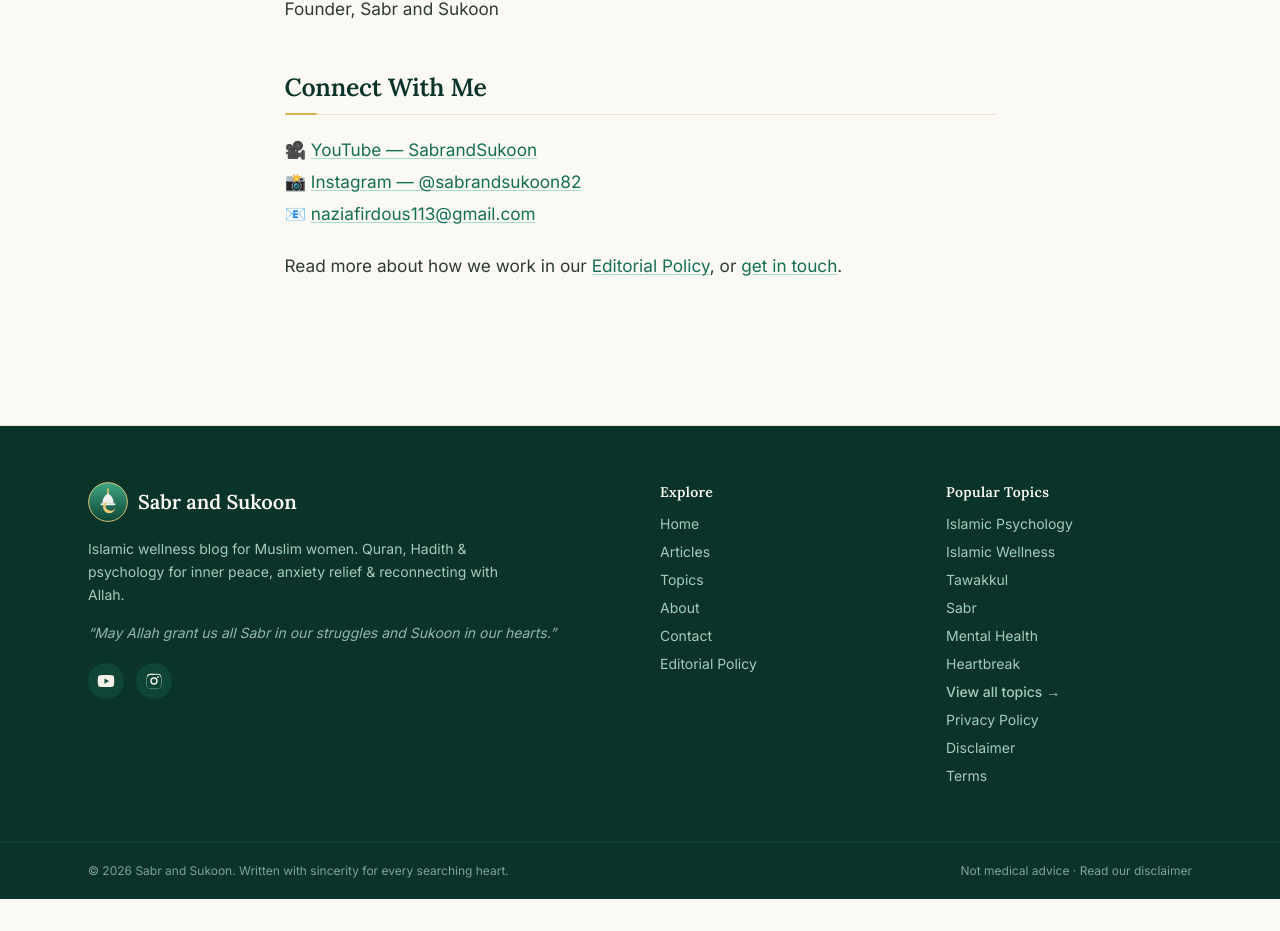
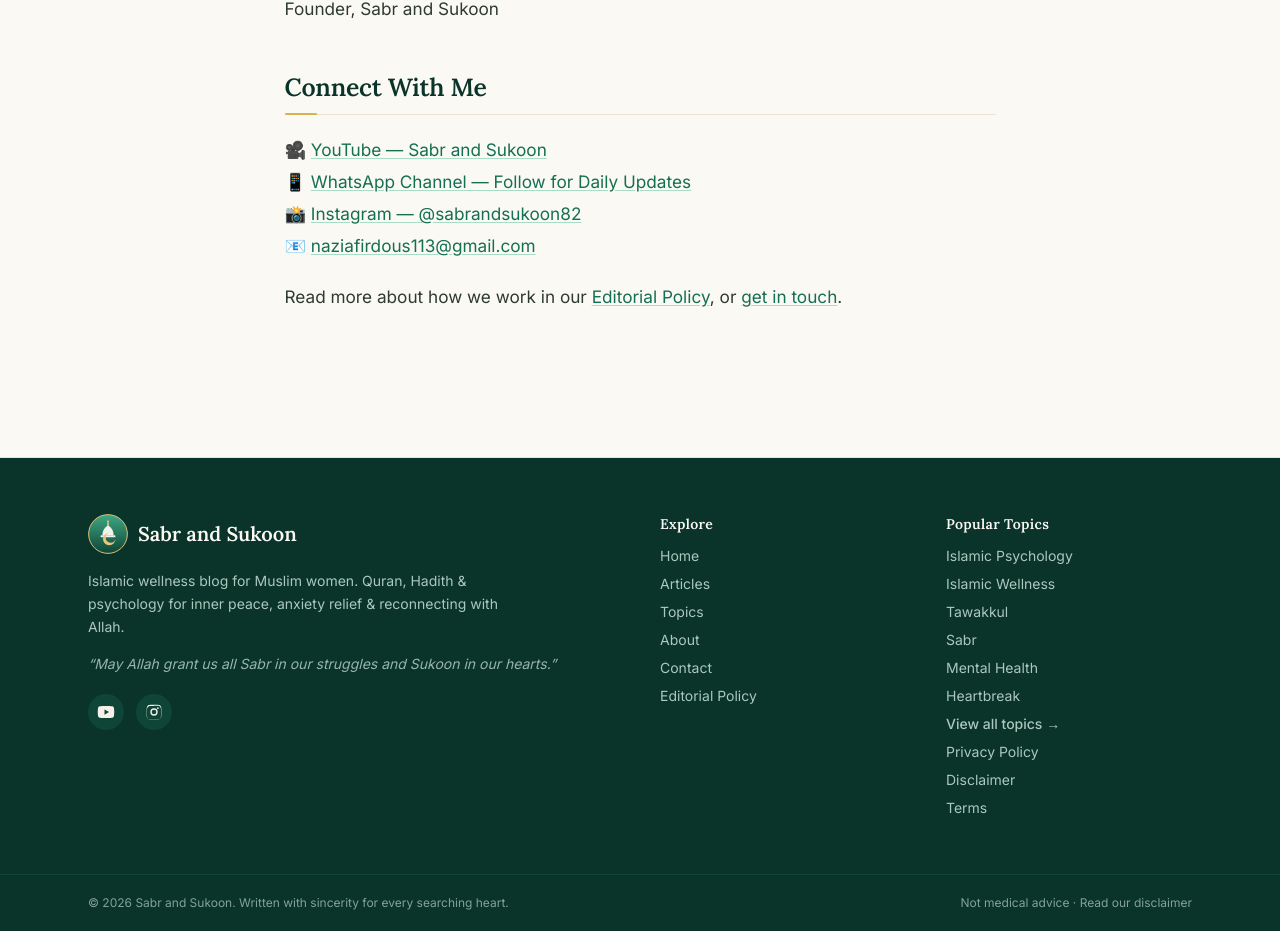
Before and after one commit to Nazia8900/sabr-and-sukoon, a Next.js app: page /about in a window 1280 px wide. Shown: the part 1420-2351 px from the top of the page. Before the commit the page ends 2319 px from the top, so only its background shows below. Built offline with nearby package versions, Linux system fonts and the light colour scheme; no server answers.

Commit message:
Update social media links in about page
Updated YouTube link and added WhatsApp channel link.

```diff
--- a/src/app/about/page.tsx
+++ b/src/app/about/page.tsx
@@ -61,8 +61,13 @@
       <h2>Connect With Me</h2>
       <p>
         🎥{" "}
-        <a href={site.socials.youtube} target="_blank" rel="noopener noreferrer">
-          YouTube &mdash; SabrandSukoon
+        <a href="https://youtube.com" target="_blank" rel="noopener noreferrer">
+          YouTube &mdash; Sabr and Sukoon
+        </a>
+        <br />
+        📱{" "}
+        <a href="https://whatsapp.com" target="_blank" rel="noopener noreferrer">
+          WhatsApp Channel &mdash; Follow for Daily Updates
         </a>
         <br />
         📸{" "}
```
